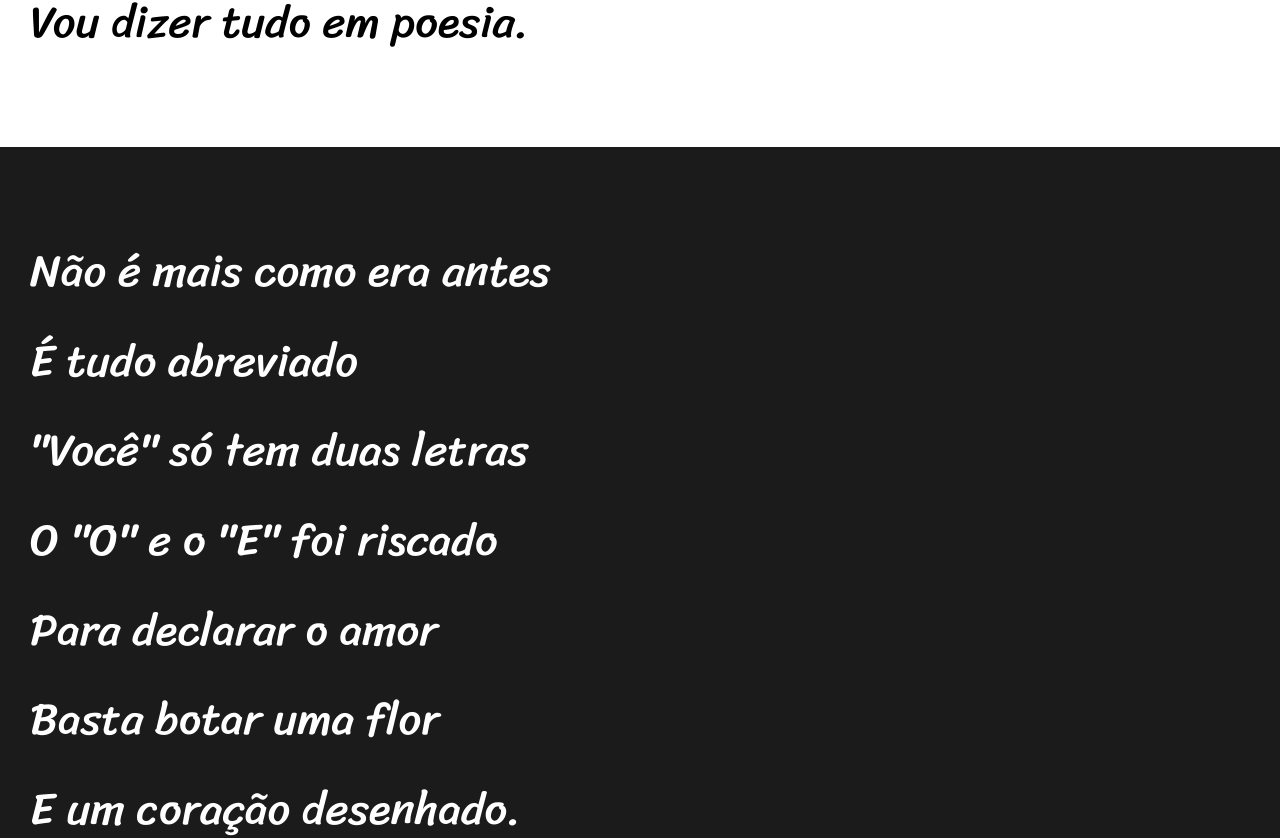
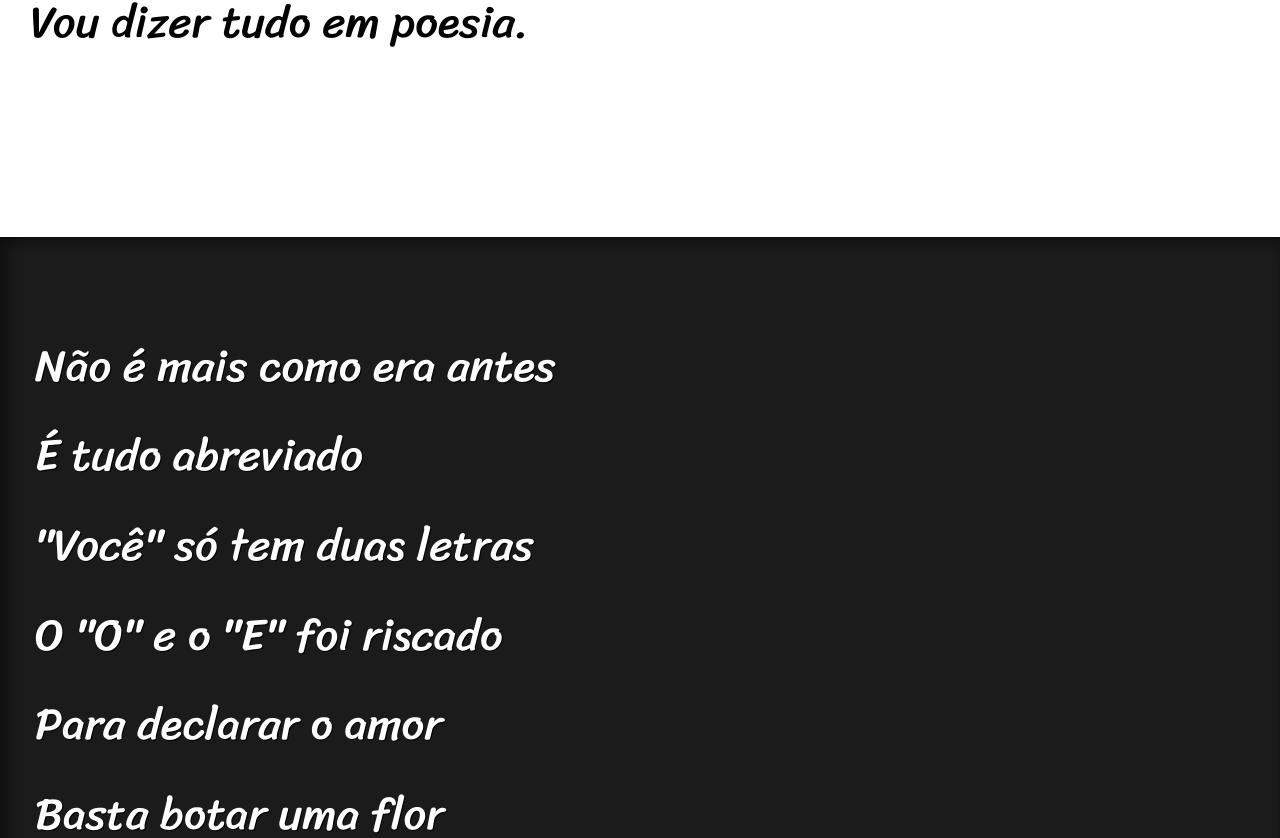
Before and after one commit to DaviRodriguesCODER/Curso-html-e-css, a plain HTML site: page exercicios/pratica 08/index.html in a window 1280 px wide. Shown: the part 900-1738 px from the top of the page. Drawn offline with Linux system fonts and the light colour scheme.

Commit message:
atualização parte 0.1

```diff
--- a/exercicios/pratica 08/estilo/style.css
+++ b/exercicios/pratica 08/estilo/style.css
@@ -58,6 +58,10 @@ section {
     font-size: 3.5vw;
 }
 
+section > p {
+   padding-bottom: 2em;
+}
+
 section.normal {
     background-color: white;
     color: black;
@@ -66,12 +70,27 @@ section.normal {
 section.imagem {
     background-color: rgb(27, 27, 27);
     color: white;
+    box-shadow: inset 6px 6px 13px 0px rgba(0, 0, 0, 0.514);
+    background-size: cover;
+    background-attachment: fixed;
 }
 
 section.imagem > p {
     display: inline-block;
+    padding: 5px;
     background-color: rgb(27, 27, 27);
+    text-shadow: 1px 1px 0px black;
 }
+section#img01 {
+    background-image: url('');
+    background-position: right center;
+    background-size: cover;
+}
+
+section#img02 {
+    background-image: url('');
+}
+
 footer {
     background-color: black;
     color: white;
--- a/exercicios/pratica 08/index.html
+++ b/exercicios/pratica 08/index.html
@@ -24,7 +24,7 @@
         </p>
     </section>
 
-    <section class="imagem">
+    <section class="imagem" id="img02">
         <p>
             Não é mais como era antes <br>
             É tudo abreviado <br>
```
Also changed, not shown: exercicios/pratica 08/imagens/._background001.jpg (renamed from exercicios/pratica 08/._background001.jpg), exercicios/pratica 08/imagens/._background002.jpg (renamed from exercicios/pratica 08/._background002.jpg), exercicios/pratica 08/imagens/._favicon.ico (renamed from exercicios/pratica 08/._favicon.ico), exercicios/pratica 08/imagens/cordel-moderno.txt (renamed from exercicios/pratica 08/cordel-moderno.txt).
